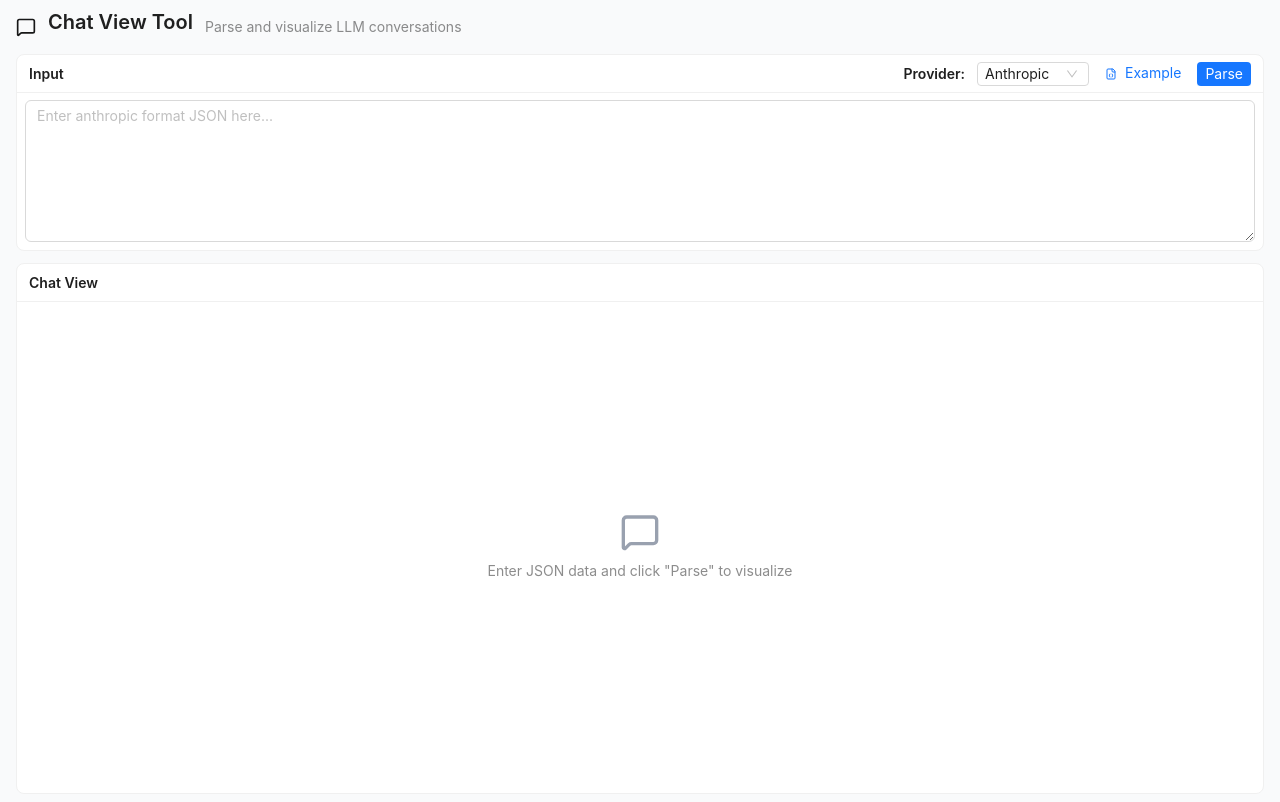
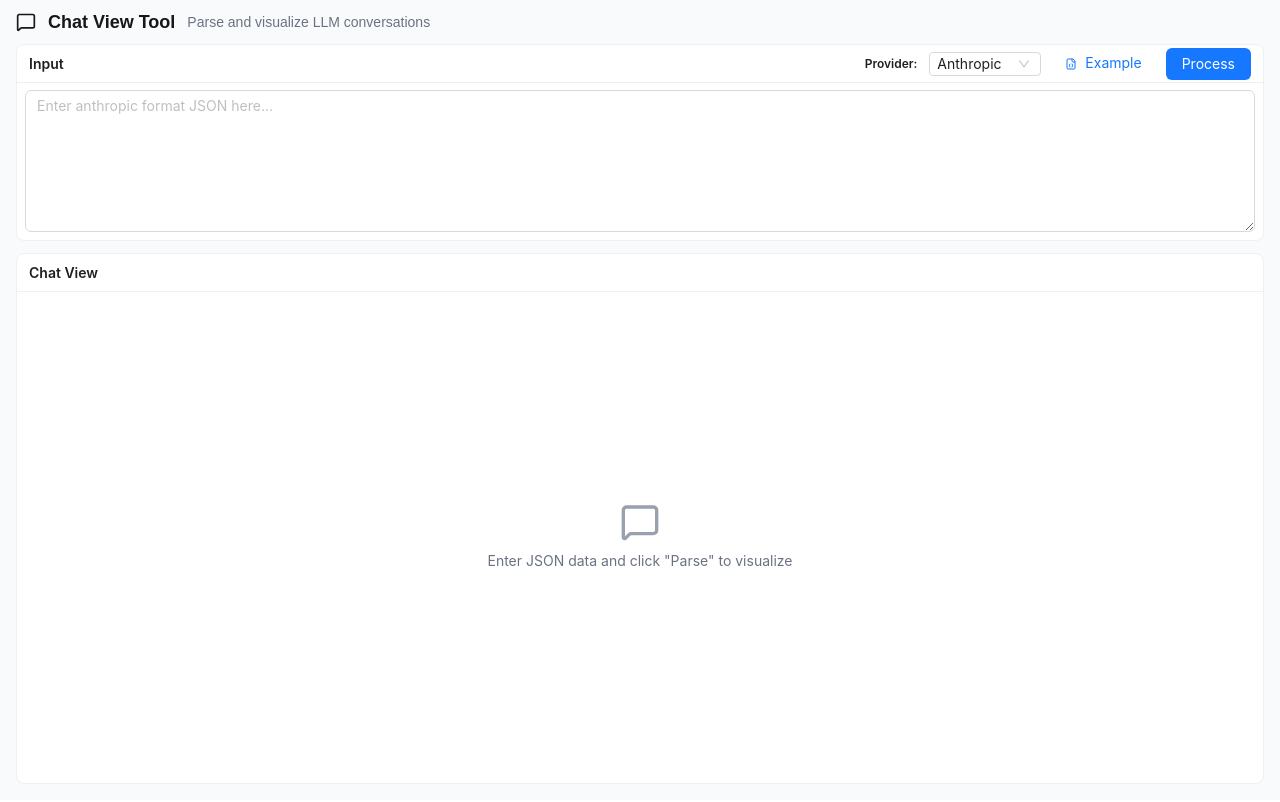
Before and after one commit to vklimontovich/llm-spy, a Next.js app: page /tools/chat-view in a window 1280 px wide. Built offline with nearby package versions, Linux system fonts and the light colour scheme; what @ant-design/nextjs-registry would draw is missing.

Commit message:
chat view tool progress bar

```diff
--- a/src/components/ChatViewToolPage.tsx
+++ b/src/components/ChatViewToolPage.tsx
@@ -1,16 +1,7 @@
 'use client'
 
-import { useState, useEffect } from 'react'
-import {
-  Card,
-  Input,
-  Select,
-  Button,
-  Alert,
-  Typography,
-  Collapse,
-  Badge,
-} from 'antd'
+import { useState, useEffect, startTransition } from 'react'
+import { Card, Input, Select, Button, Alert, Collapse, Badge } from 'antd'
 import { FileJson, MessageSquare, Wrench } from 'lucide-react'
 import ChatView from '@/components/ChatView'
 import ToolDeclarationView from '@/components/ToolDeclarationView'
@@ -19,7 +10,6 @@ import type { ModelMessage, Tool } from 'ai'
 import { useRouter } from 'next/navigation'
 
 const { TextArea } = Input
-const { Title, Text } = Typography
 
 const providers = [
   { value: 'anthropic', label: 'Anthropic' },
@@ -43,6 +33,7 @@ export default function ChatViewToolPage({
   const [messages, setMessages] = useState<ModelMessage[] | null>(null)
   const [tools, setTools] = useState<Tool[] | null>(null)
   const [error, setError] = useState<string | null>(null)
+  const [isParsing, setIsParsing] = useState(false)
 
   // Update provider when defaultProvider changes
   useEffect(() => {
@@ -51,20 +42,26 @@ export default function ChatViewToolPage({
     }
   }, [defaultProvider])
 
-  const handleParse = () => {
+  const handleParse = async () => {
     setError(null)
     setMessages(null)
     setTools(null)
+    setIsParsing(true)
 
     if (!jsonInput.trim()) {
       setError('Please enter JSON data')
+      setIsParsing(false)
       return
     }
 
+    // Use setTimeout to allow UI to update before heavy processing
+    await new Promise(resolve => setTimeout(resolve, 10))
+
     try {
       const parsed = JSON.parse(jsonInput)
-      console.log('Parsed JSON:', parsed)
-      console.log('Provider:', provider)
+
+      // Another brief pause for UI update
+      await new Promise(resolve => setTimeout(resolve, 10))
 
       const parser = getParserForProvider(provider)
       console.log('Parser:', parser)
@@ -85,11 +82,14 @@ export default function ChatViewToolPage({
         if (parsed.tools && Array.isArray(parsed.tools)) {
           setTools(parsed.tools as Tool[])
         }
+        setIsParsing(false)
         return
       }
 
       // Use the parser's createConversation method to convert provider format to model messages
       try {
+        // Use startTransition for non-urgent updates
+        startTransition(() => {
           const conversation = parser.createConversation(parsed)
           console.log('Conversation:', conversation)
 
@@ -107,17 +107,21 @@ export default function ChatViewToolPage({
             )
             setError('Failed to parse JSON into conversation format')
           }
+          setIsParsing(false)
+        })
       } catch (parseError) {
         console.error('Error in createConversation:', parseError)
         setError(
           `Parser error: ${parseError instanceof Error ? parseError.message : 'Unknown error'}`
         )
+        setIsParsing(false)
       }
     } catch (e) {
       console.error('JSON parsing error:', e)
       setError(
         `Invalid JSON: ${e instanceof Error ? e.message : 'Unknown error'}`
       )
+      setIsParsing(false)
     }
   }
 
@@ -126,6 +130,7 @@ export default function ChatViewToolPage({
     const examples: Record<string, any> = {
       anthropic: {
         model: 'claude-3-opus-20240229',
+        system: 'You are geography expert.',
         messages: [
           {
             role: 'user',
@@ -178,12 +183,10 @@ export default function ChatViewToolPage({
         {/* Compact Header */}
         <div className="mb-2 flex items-center gap-3">
           <MessageSquare className="w-5 h-5" />
-          <Title level={4} className="mb-0">
-            Chat View Tool
-          </Title>
-          <Text type="secondary" className="text-sm">
+          <h1 className="text-lg font-semibold mb-0">Chat View Tool</h1>
+          <span className="text-sm text-gray-500">
             Parse and visualize LLM conversations
-          </Text>
+          </span>
         </div>
 
         {/* Main Content - Vertical Layout */}
@@ -196,25 +199,29 @@ export default function ChatViewToolPage({
               <div className="flex items-center justify-between">
                 <span className="text-sm">Input</span>
                 <div className="flex items-center gap-2">
-                  <Text className="mr-1 text-xs">Provider:</Text>
+                  <span className="mr-1 text-xs">Provider:</span>
                   <Select
                     value={provider}
                     onChange={handleProviderChange}
                     options={providers}
+                    size="small"
                     className="w-28"
-                    size="small"
                   />
                   <Button
                     type="link"
                     onClick={handleExampleLoad}
                     icon={<FileJson className="w-3 h-3" />}
-                    size="small"
                     className="text-xs"
                   >
                     Example
                   </Button>
-                  <Button type="primary" onClick={handleParse} size="small">
-                    Parse
+                  <Button
+                    type="primary"
+                    onClick={handleParse}
+                    loading={isParsing}
+                    disabled={isParsing}
+                  >
+                    Process
                   </Button>
                 </div>
               </div>
@@ -244,7 +251,20 @@ export default function ChatViewToolPage({
 
           {/* Bottom - Output */}
           <Card
-            title={<span className="text-sm">Chat View</span>}
+            title={
+              <div className="flex items-center justify-between">
+                <span className="text-sm">Chat View</span>
+                {messages && messages.length > 0 && (
+                  <div className="text-xs text-gray-500 font-normal">
+                    {messages.length} message{messages.length !== 1 ? 's' : ''},{' '}
+                    {Math.round(
+                      new TextEncoder().encode(jsonInput).length / 1024
+                    )}{' '}
+                    kb
+                  </div>
+                )}
+              </div>
+            }
             size="small"
             className="flex-1 flex flex-col overflow-hidden"
             styles={{
@@ -255,7 +275,15 @@ export default function ChatViewToolPage({
               },
             }}
           >
-            {messages || tools ? (
+            {isParsing ? (
+              <div className="flex flex-col items-center justify-center h-full">
+                <div className="relative w-12 h-12">
+                  <div className="absolute top-0 left-0 w-full h-full border-4 border-gray-200 rounded-full"></div>
+                  <div className="absolute top-0 left-0 w-full h-full border-4 border-blue-500 border-t-transparent rounded-full animate-spin"></div>
+                </div>
+                <span className="mt-4 text-sm text-gray-600">Processing</span>
+              </div>
+            ) : messages || tools ? (
               <div className="space-y-4">
                 {/* Tools section first, collapsed by default */}
                 {tools && tools.length > 0 && (
@@ -307,9 +335,9 @@ export default function ChatViewToolPage({
               <div className="flex items-center justify-center h-full text-gray-400">
                 <div className="text-center">
                   <MessageSquare className="w-10 h-10 mx-auto mb-2" />
-                  <Text type="secondary" className="text-sm">
+                  <span className="text-sm text-gray-500">
                     Enter JSON data and click &quot;Parse&quot; to visualize
-                  </Text>
+                  </span>
                 </div>
               </div>
             )}
```
Lines whose indentation alone changed are shown as unchanged.
